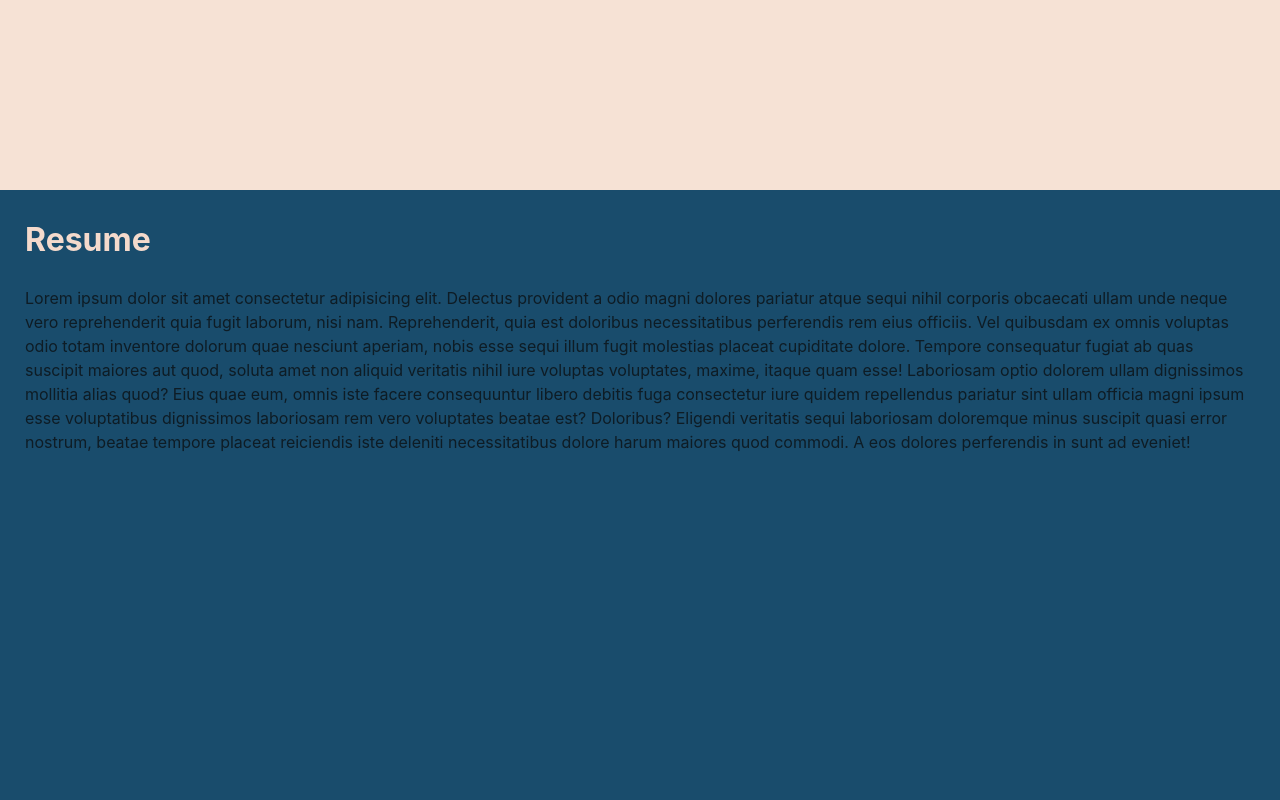
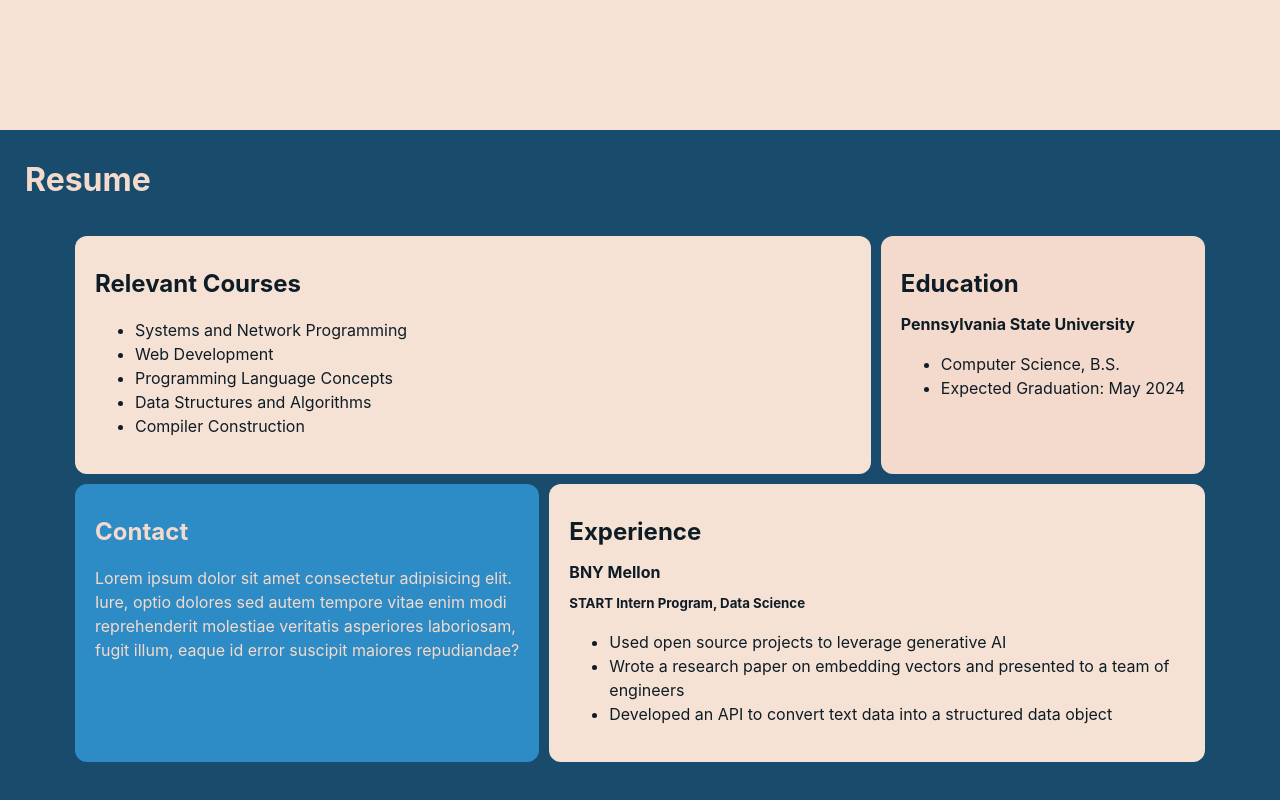
Before and after one commit to rdawson46/vue-portfolio, a Vue app: page / in a window 1280 px wide. Shown: the part 1460-2260 px from the top of the page. Built offline with nearby package versions, Linux system fonts and the light colour scheme.

Commit message:
added styling to each section and adjusted height are each value

```diff
--- a/src/App.vue
+++ b/src/App.vue
@@ -38,10 +38,8 @@ onMounted(()=>{
 
 <template>
   <Navbar/>
-  <div id="blob">
-  </div>
+  <div id="blob"></div>
   <div id="content">
-    <!-- rest of site here -->
     <Intro/>
     <About id="about-me" class="hidden"/>
     <Resume id="resume" class="hidden"/>
@@ -71,7 +69,7 @@ onMounted(()=>{
   border-radius: 50%;
   translate: -50% -50%;
   animation: rotate 10s infinite;
-  filter: blur(100px);
+  filter: blur(75px);
   z-index: 2;
 }
 
@@ -93,14 +91,12 @@ onMounted(()=>{
 .hidden{
   opacity: 0%;
   filter: blur(5px);
-  /* transform: translateX(-100%); */
   transition: all 650ms ease-in-out;
 }
 
 .show{
   opacity: 100%;
   filter: blur(0);
-  /* transform: translateX(0); */
 }
 
 </style>
--- a/src/components/About.vue
+++ b/src/components/About.vue
@@ -38,7 +38,8 @@ h1{
     margin: 25px 0;
     padding: 0 25px;
     width: calc(100% - 50px);
-    height: 100vh;
+    min-height: calc(100vh - 60px);
+    height: fit-content;
         /* display: flex;
         justify-content: center;
         flex-direction: column; */
--- a/src/components/Projects.vue
+++ b/src/components/Projects.vue
@@ -1,7 +1,7 @@
 <script setup></script>
 
 <template>
-    <div>
+    <div class="section">
 
         <h1>Projects</h1>
         <p>Lorem ipsum, dolor sit amet consectetur adipisicing elit. Ducimus vero fuga voluptate modi doloremque quis ad omnis consectetur corporis minus aspernatur neque quae, molestias dolore tenetur hic qui accusantium fugiat?</p>
@@ -14,10 +14,11 @@ h1{
     color: var(--accent);
 }
 
-div{
+.section{
     margin: 25px 0;
     padding: 0 25px;
     width: calc(100% - 50px);
-    height: 100vh;
+    min-height: calc(100vh - 60px);
+    height: fit-content;
 }
 </style>
--- a/src/components/Resume.vue
+++ b/src/components/Resume.vue
@@ -1,13 +1,42 @@
 <script setup></script>
 
 <template>
-    <div>
+    <div class="section">
         <h1>Resume</h1>
-        <p>Lorem ipsum dolor sit amet consectetur adipisicing elit. Delectus provident a odio magni dolores pariatur atque sequi nihil corporis obcaecati ullam unde neque vero reprehenderit quia fugit laborum, nisi nam.
-        Reprehenderit, quia est doloribus necessitatibus perferendis rem eius officiis. Vel quibusdam ex omnis voluptas odio totam inventore dolorum quae nesciunt aperiam, nobis esse sequi illum fugit molestias placeat cupiditate dolore.
-        Tempore consequatur fugiat ab quas suscipit maiores aut quod, soluta amet non aliquid veritatis nihil iure voluptas voluptates, maxime, itaque quam esse! Laboriosam optio dolorem ullam dignissimos mollitia alias quod?
-        Eius quae eum, omnis iste facere consequuntur libero debitis fuga consectetur iure quidem repellendus pariatur sint ullam officia magni ipsum esse voluptatibus dignissimos laboriosam rem vero voluptates beatae est? Doloribus?
-        Eligendi veritatis sequi laboriosam doloremque minus suscipit quasi error nostrum, beatae tempore placeat reiciendis iste deleniti necessitatibus dolore harum maiores quod commodi. A eos dolores perferendis in sunt ad eveniet!</p>
+        <div class="grid">
+            <div class="box two">
+                <h2 class="title">Education</h2>
+                <h4 class="sub-title">Pennsylvania State University</h4>
+                <ul>
+                    <li>Computer Science, B.S.</li>
+                    <li>Expected Graduation: May 2024</li>
+                </ul>
+            </div>
+            <div class="box one">
+                <h2 class="title">Relevant Courses</h2>
+                <ul>
+                    <li>Systems and Network Programming</li>
+                    <li>Web Development</li>
+                    <li>Programming Language Concepts</li>
+                    <li>Data Structures and Algorithms</li>
+                    <li>Compiler Construction</li>
+                </ul>
+            </div>
+            <div class="box three">
+                <h2 class="title">Contact</h2>
+                <p>Lorem ipsum dolor sit amet consectetur adipisicing elit. Iure, optio dolores sed autem tempore vitae enim modi reprehenderit molestiae veritatis asperiores laboriosam, fugit illum, eaque id error suscipit maiores repudiandae?</p>
+            </div>
+            <div class="box four">
+                <h2 class="title">Experience</h2>
+                <h4 class="sub-title">BNY Mellon</h4>
+                <h5 class="job-title">START Intern Program, Data Science</h5>
+                <ul>
+                    <li>Used open source projects to leverage generative AI</li>
+                    <li>Wrote a research paper on embedding vectors and presented to a team of engineers</li>
+                    <li>Developed an API to convert text data into a structured data object</li>
+                </ul>
+            </div>
+        </div>
     </div>
 </template>
 
@@ -17,11 +46,97 @@ h1{
     color: var(--secondary);
 }
 
-div{
+.section{
     background-color: var(--primary);
     margin: 25px 0;
     padding: 5px 25px 0 25px;
     width: calc(100% - 50px);
-    height: 100vh;
+    min-height: calc(100vh - 60px);
+    height: fit-content;
+}
+
+.grid{
+    display: grid;
+    gap: 10px;
+    padding: 10px 50px 25px 50px;
+    /* grid-template-columns: 100px 100px 100px; */
+    /* grid-template-columns: span 3; */
+    /* grid-template-columns: 80px 80px 80px 80px 80px;
+    grid-template-rows: 100px 100px;
+    background-color: red;
+    justify-content: space-around; */
+}
+
+.box{
+    border-radius: 12px;
+    padding: 20px;
+    background-color: var(--background);
+    /* height: 200px; */
+    /* min-height: 20px; */
+    /* height: fit-content; */
+}
+
+.one{
+    /* grid-column-start: 1;
+    grid-column-end: 5; */
+    grid-column: 1/3;
+    grid-row: 1;
+}
+
+.two{
+    grid-column: 3;
+    grid-row: 1;
+    background-color: var(--secondary);
+
+}
+
+.three{
+    grid-column: 1;
+    grid-row: 2;
+    background-color: var(--accent);
+    color: var(--secondary)
+}
+
+.four{
+    grid-column: 2/4;
+    grid-row: 2;
+}
+
+.title{
+    margin: 10px 0;
+}
+
+.sub-title{
+    margin: 10px 0;
+}
+
+.job-title{
+    margin: 5px 0;
+}
+
+@media only screen and (max-width: 650px) {
+    .grid{
+        padding: 10px 25px 25px 25px;
+    }
+
+    .one, .two, .three, .four{
+        grid-column: 1;
+    }
+
+    .one{
+        grid-row: 1;
+    }
+
+    .two{
+        grid-row: 2;
+    }
+
+    .three{
+        grid-row: 3;
+    }
+
+    .four{
+        grid-row: 4;
+    }
 }
 </style>
--- a/src/components/Skills.vue
+++ b/src/components/Skills.vue
@@ -1,7 +1,7 @@
 <script setup></script>
 
 <template>
-    <div>
+    <div class="section">
         <h1>Skills</h1>
         <li>Lorem ipsum, dolor sit amet consectetur adipisicing elit. Et animi recusandae provident iusto tenetur veritatis quae cupiditate quibusdam est odio obcaecati, repudiandae numquam iste, reprehenderit nemo vero iure. Sunt, labore!</li>
         <li>Lorem ipsum, dolor sit amet consectetur adipisicing elit. Et animi recusandae provident iusto tenetur veritatis quae cupiditate quibusdam est odio obcaecati, repudiandae numquam iste, reprehenderit nemo vero iure. Sunt, labore!</li>
@@ -14,11 +14,12 @@ h1{
     color: var(--secondary);
 }
 
-div{
+.section{
     background-color: var(--primary);
     margin: 25px 0 0 0;
     padding: 5px 25px 0 25px;
     width: calc(100% - 50px);
-    height: 100vh;
+    min-height: calc(100vh - 60px);
+    height: fit-content;
 }
 </style>
```
